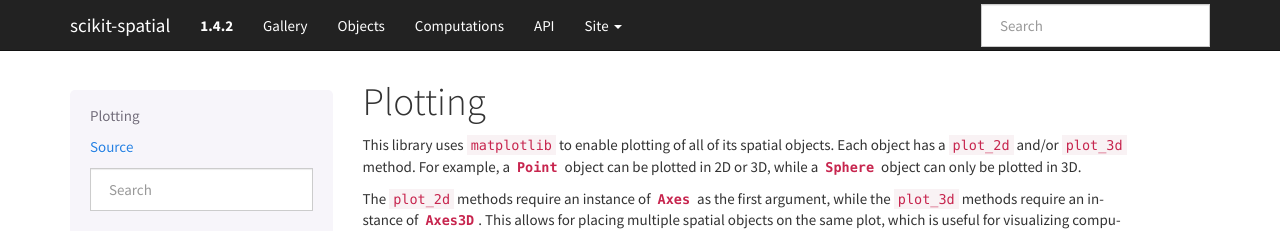
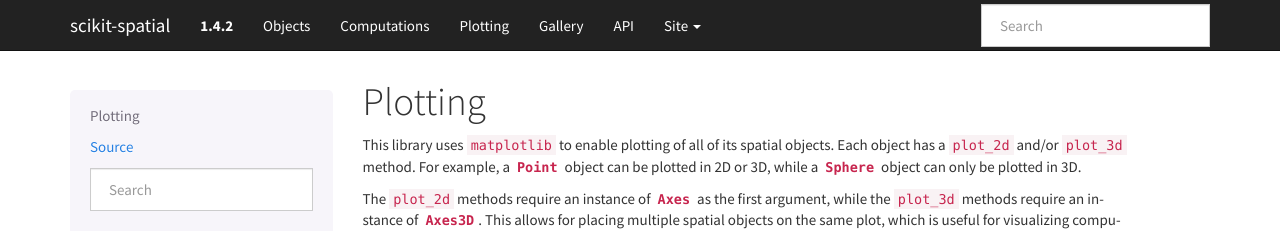
Before and after one commit to ajhynes7/scikit-spatial, a Sphinx documentation site: the page built from doc/source/plotting.rst, in a window 1280 px wide. Shown: the top 231 px of the page. Built offline with Sphinx 7.4.7, drawn with Linux system fonts in a browser that asks for light colours; pages that are not in the unit, such as notebooks, are missing from menus.

Commit message:
Add Plotting to navbar in docs

```diff
--- a/doc/source/conf.py
+++ b/doc/source/conf.py
@@ -121,9 +121,10 @@ html_theme_options = {
     'bootswatch_theme': 'cosmo',
     'globaltoc_depth': -1,
     'navbar_links': [
-        ('Gallery', 'gallery/index'),
         ('Objects', 'objects/toc'),
         ('Computations', 'computations/toc'),
+        ('Plotting', 'plotting'),
+        ('Gallery', 'gallery/index'),
         ('API', 'api_reference/toc'),
     ],
     'navbar_pagenav': False,
```
